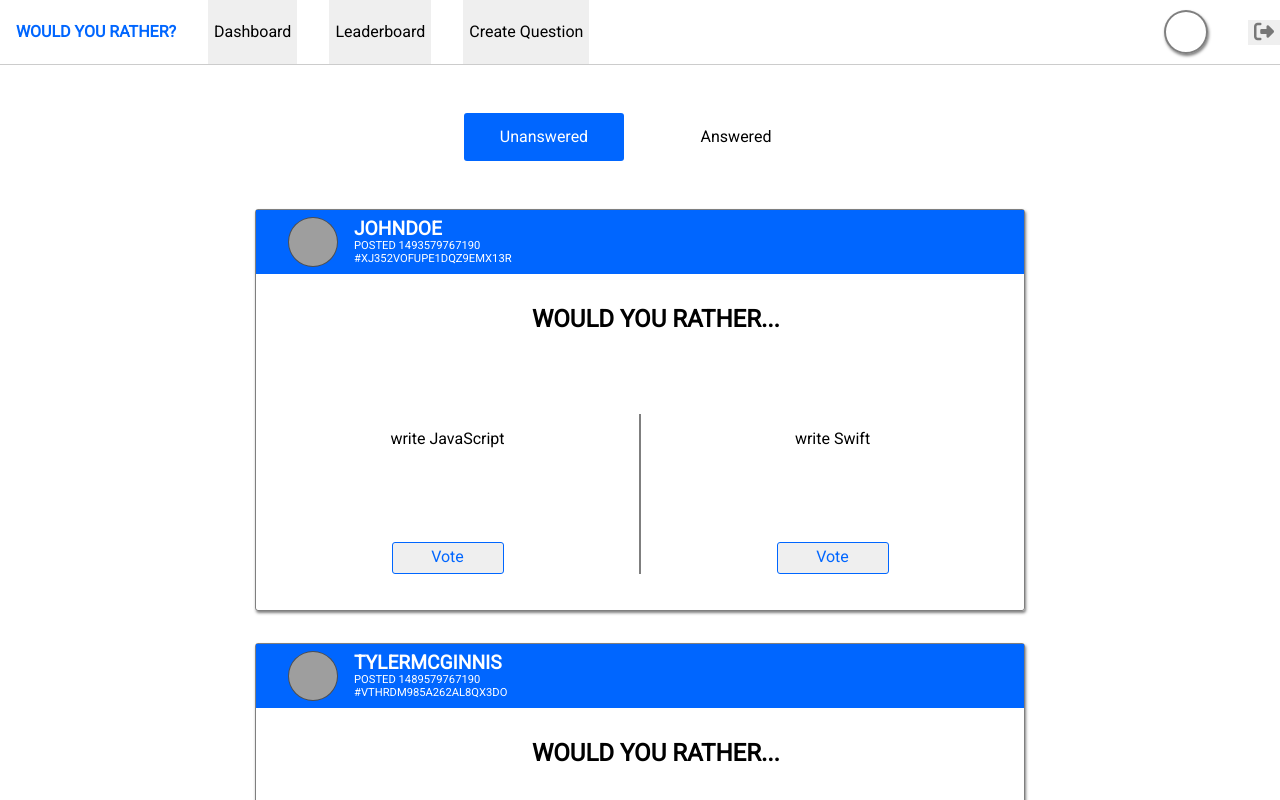
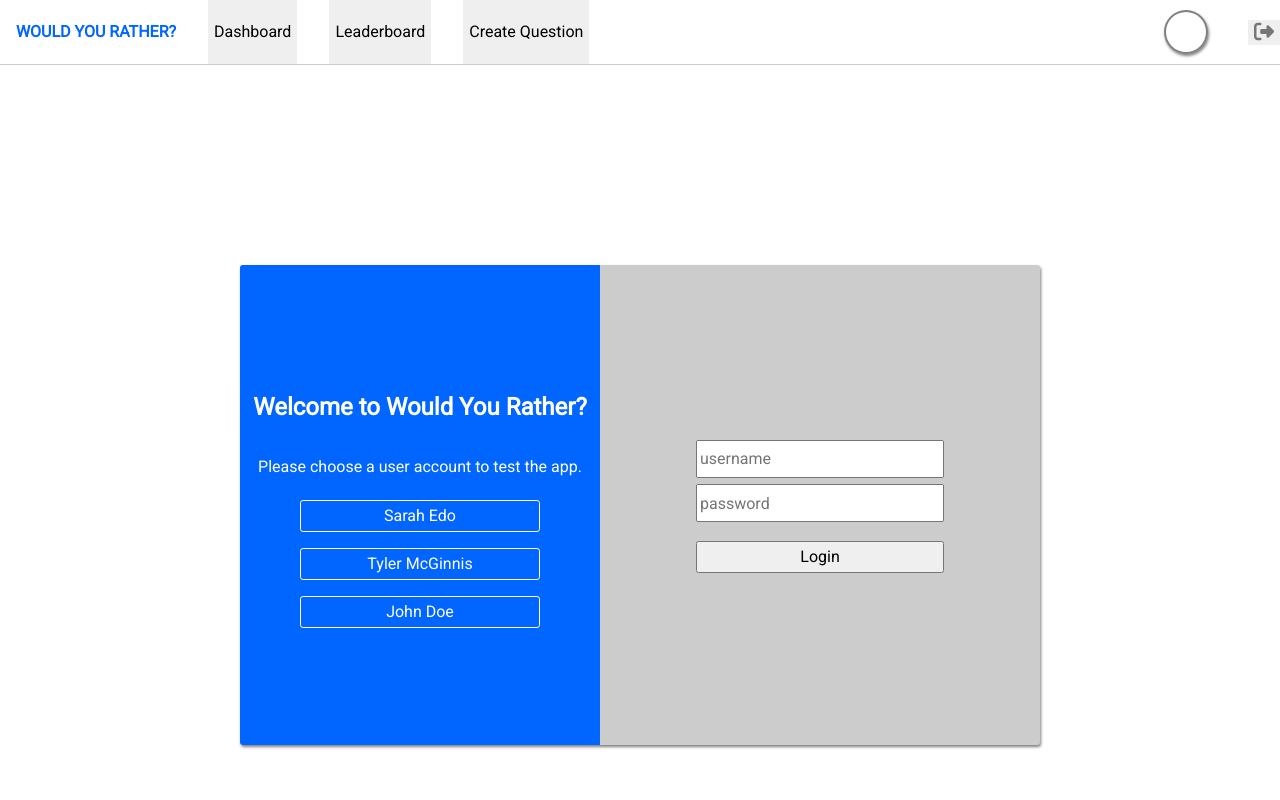
Before and after one commit to thejoshcooter/u-would-you-rather, a React (Create React App) app: page / in a window 1280 px wide. Before the commit this address led to /dashboard. Shown: the top 800 px of the page. Built offline with nearby package versions, Linux system fonts and the light colour scheme; sample sign-in values are in the browser's storage; grey boxes are pictures that could not be loaded.

Commit message:
rip out old card system. gut authentication and rework.

```diff
--- a/src/components/MainMenu.js
+++ b/src/components/MainMenu.js
@@ -1,12 +1,12 @@
 import React, { useEffect } from 'react'
-import { useDispatch, useSelector } from 'react-redux'
+import { useSelector, useDispatch } from 'react-redux'
 import styled from 'styled-components'
 import { Link, useHistory } from 'react-router-dom'
 import * as actions from '../redux/actions'
 
 const MainMenu = () => {
+    const history = useHistory()
     const dispatch = useDispatch()
-    const history = useHistory()
     const auth = useSelector((state) => state.auth)
     const user = useSelector(state => state.users.data).filter(user => user.id === auth.userId)[0]
 
@@ -15,7 +15,7 @@
     }, [])
 
     const onLogout = () => {
-        localStorage.clear()
+        dispatch(actions.logout())
         history.push('/')
     }
 
--- a/src/redux/actions/index.js
+++ b/src/redux/actions/index.js
@@ -8,7 +8,8 @@
 export const FETCH_QUESTIONS_REQ = 'FETCH_QUESTIONS_REQ'
 export const FETCH_QUESTIONS_SUCCESS = 'FETCH_QUESTIONS_SUCCESS'
 export const FETCH_QUESTIONS_ERROR = 'FETCH_QUESTIONS_ERROR'
-export const DEMO_LOGIN = 'DEMO_LOGIN'
+export const DEMO_LOGIN_SUCCESS = 'DEMO_LOGIN_SUCCESS'
+export const LOGOUT_SUCCESS = 'LOGOUT_SUCCESS'
 export const SET_AUTHENTICATED_USER = 'SET_AUTHENTICATED_USER'
 export const CREATE_QUESTION_REQ = 'CREATE_QUESTION_REQ'
 export const CREATE_QUESTION_SUCCESS = 'CREATE_QUESTION_SUCCESS'
@@ -56,15 +57,30 @@
     }
 }
 
-export const demoLogin = (userId, username) => {
+export const demoLogin = (form, history) => {
     return (dispatch, getState) => {
-        let user = getState().users.data.filter(user => user.id === userId)[0]
-        dispatch({ type: DEMO_LOGIN, payload: { userId: userId, username: username, avatarURL: user.avatarURL, questions: user.questions, answers: user.answers } })
+        const auth = getState().auth
+        const users = getState().users.data
+        let demoUsers = ['sarahedo', 'tylermcginnis', 'johndoe']
+
+        const { id, username, password } = form
+
+        if (demoUsers.includes(id) && password === auth.demoCredentials) {
+            let user = users.filter(user => user.id === id)[0]
+            localStorage.setItem('authenticatedUser', JSON.stringify(user))
+            dispatch({ type: DEMO_LOGIN_SUCCESS, payload: user })
+            history.push('/dashboard')
+        } else {
+            console.log('please provide valid credentials')
+        }
     }
 }
 
-export const setAuthenticatedUser = (user) => {
-    return { type: SET_AUTHENTICATED_USER, payload: user }
+export const logout = () => {
+    return (dispatch) => {
+        localStorage.clear()
+        dispatch({ type: LOGOUT_SUCCESS })
+    }
 }
 
 export const createQuestion = (opt1, opt2, author) => {
--- a/src/redux/reducers/index.js
+++ b/src/redux/reducers/index.js
@@ -4,13 +4,8 @@
 const initialState = {
     auth: {
         isLoggedIn: false,
-        userId: null,
-        user: null,
         demo: false,
-        demoCredentials: 'password123',
-        avatarURL: null,
-        questions: null,
-        answers: null
+        demoCredentials: 'password123'
     },
     users: {
         fetching: false,
@@ -55,33 +50,15 @@
                 ...state,
                 questions: { ...state.questions, fetching: false, errors: action.payload }
             }
-        case actions.DEMO_LOGIN:
+        case actions.DEMO_LOGIN_SUCCESS:
             return {
                 ...state,
-                auth: {
-                    ...state.auth,
-                    isLoggedIn: true,
-                    userId: action.payload.userId,
-                    user: action.payload.username,
-                    demo: true,
-                    avatarURL: action.payload.avatarURL,
-                    questions: action.payload.questions,
-                    answers: action.payload.answers
-                }
+                auth: { ...state.auth, isLoggedIn: true, demo: true, ...action.payload }
             }
-        case actions.SET_AUTHENTICATED_USER:
+        case actions.LOGOUT_SUCCESS:
             return {
                 ...state,
-                auth: {
-                    ...state.auth,
-                    isLoggedIn: true,
-                    userId: action.payload.id,
-                    user: action.payload.name,
-                    demo: true,
-                    avatarURL: action.payload.avatarURL,
-                    questions: action.payload.questions,
-                    answers: action.payload.answers
-                }
+                auth: initialState.auth
             }
         case actions.SAVE_ANSWER_REQ:
             console.log('save question reducer firing!')
--- a/src/views/authentication/index.js
+++ b/src/views/authentication/index.js
@@ -1,4 +1,4 @@
-import React, { useEffect, useState } from 'react'
+import React, { useState } from 'react'
 import styled from 'styled-components'
 import { useHistory } from 'react-router-dom'
 import { useDispatch, useSelector } from 'react-redux'
@@ -15,62 +15,20 @@
         password: ''
     })
 
-    useEffect(() => {
-        if (users.data.length < 1) {
-            dispatch(actions.fetchUsers())
-        }
-
-        if (localStorage.authenticatedUser) {
-            history.push('/dashboard')
-        }
-    },[])
-
     const onChange = (e) => {
         setForm({ ...form, [e.target.name]: e.target.value })
     }
-
-    // const selectDemo = (userId, username) => {
-    //     setForm({ id: userId, username: username, password: 'password123' })
-    // }
 
     const selectDemo = (user) => {
         setForm({ id: user.id, username: user.name, password: 'password123' })
     }
 
-    // const onAuthSubmit = (e) => {
-    //     e.preventDefault()
-
-    //     let demoUsers = ['Sarah Edo', 'Tyler McGinnis', 'John Doe']
-
-    //     if (demoUsers.includes(form.username) && form.password === auth.demoCredentials) {
-    //         users.data.map(user => {
-    //             if (user.name === form.username) {
-    //                 localStorage.setItem('authenticatedUser', JSON.stringify(user))
-    //             }
-    //         })
-    //         dispatch(actions.demoLogin(form.id, form.username))
-    //         history.push('/dashboard')
-    //     } else {
-    //         console.log('please provide valid credentials!')
-    //     }
-    // }
 
     const onAuthSubmit = (e) => {
         e.preventDefault()
 
-        let demoUsers = ['sarahedo', 'tylermcginnis', 'johndoe']
-
-        if (demoUsers.includes(form.id) && form.password === auth.demoCredentials) {
-            users.data.map(user => {
-                if (user.id === form.id) {
-                    localStorage.setItem('authenticatedUser', JSON.stringify(user))
-                    dispatch(actions.setAuthenticatedUser(user))
-                }
-            })
-            history.push('/dashboard')
-        } else {
-            console.log('please provide valid credentials!')
-        }
+        // let demoUsers = ['sarahedo', 'tylermcginnis', 'johndoe']
+        dispatch(actions.demoLogin(form, history))
     }
 
     return (
--- a/src/views/dashboard/index.js
+++ b/src/views/dashboard/index.js
@@ -3,70 +3,20 @@
 import { useDispatch, useSelector } from 'react-redux'
 import * as actions from '../../redux/actions/'
 
-import Question from '../../components/Question'
-
 const DashboardView = () => {
     const dispatch = useDispatch()
     const questions = useSelector((state) => state.questions.data)
     const auth = useSelector((state) => state.auth)
-    const [tab, setTab] = useState({
-        value: 'UNANSWERED'
-    })
 
     useEffect(() => {
         console.log('*** DASHBOARD MOUNTED ***')
         dispatch(actions.loadAppData())
     }, [])
 
-    const toggleTab = (newTab) => {
-        setTab({ value: newTab })
-    }
-
     return (
         <>
         <Container>
-            <Tabs>
-                <div style={{ backgroundColor: tab.value === 'UNANSWERED' ? '#0066FF' : 'transparent', color: tab.value === 'UNANSWERED' ? '#fff' : '#000' }} onClick={() => toggleTab('UNANSWERED')}>Unanswered</div>
-                <div style={{ backgroundColor: tab.value === 'ANSWERED' ? '#0066FF' : 'transparent', color: tab.value === 'ANSWERED' ? '#fff' : '#000' }} onClick={() => toggleTab('ANSWERED')}>Answered</div>
-            </Tabs>
 
-            <Feed>
-                {/* if dashboard tab state is set to the default UNANSWERED state then map over all questions and return only questions
-                where the currently auth'd user has not voted yet */}
-                {tab.value === 'UNANSWERED' && questions.map(question => {
-                    if (!question.optionOne.votes.concat(question.optionTwo.votes).includes(auth.userId)) {
-                        return (
-                            <Question
-                                key={question.id}
-                                id={question.id}
-                                author={question.author}
-                                timestamp={question.timestamp}
-                                optionOne={question.optionOne}
-                                optionTwo={question.optionTwo}
-                                tab={tab.value}
-                            />
-                        )
-                    }
-                })}
-
-                {/* if dashboard tab state is toggled to ANSWERED then map over all questions and return all questions where
-                the auth'd userid is included as a vote */}
-                {tab.value === 'ANSWERED' && questions.map(question => {
-                    if (question.optionOne.votes.concat(question.optionTwo.votes).includes(auth.userId)) {
-                        return (
-                            <Question
-                                key={question.id}
-                                id={question.id}
-                                author={question.author}
-                                timestamp={question.timestamp}
-                                optionOne={question.optionOne}
-                                optionTwo={question.optionTwo}
-                                tab={tab.value}
-                            />
-                        )
-                    }
-}               )}
-            </Feed>
         </Container>
         </>
     )
@@ -80,33 +30,5 @@
     margin-top: 3rem;
 `
 
-const Tabs = styled.div`
-    height: 3rem;
-    display: flex;
-    flex-flow: row nowrap;
-    justify-content: center;
-    align-items: center;
-    margin: 2rem 0;
-
-    div {
-        width: 10rem;
-        height: 100%;
-        margin: 0 1rem;
-        display: flex;
-        flex-flow: column nowrap;
-        justify-content: center;
-        align-items: center;
-        border-radius: 3px;
-    }
-`
-
-const Feed = styled.div`
-    width: 100%;
-    height: auto;
-    display: flex;
-    flex-flow: column nowrap;
-    justify-content: center;
-    align-items: center;
-`
 
 export default DashboardView
```
Also changed, not shown: src/App.js (+4 -6 lines), src/components/QuestionCard.js (added, +11 -0 lines), src/archive/Poll.js (renamed from src/components/Poll.js), src/archive/Question.js (renamed from src/components/Question.js).
